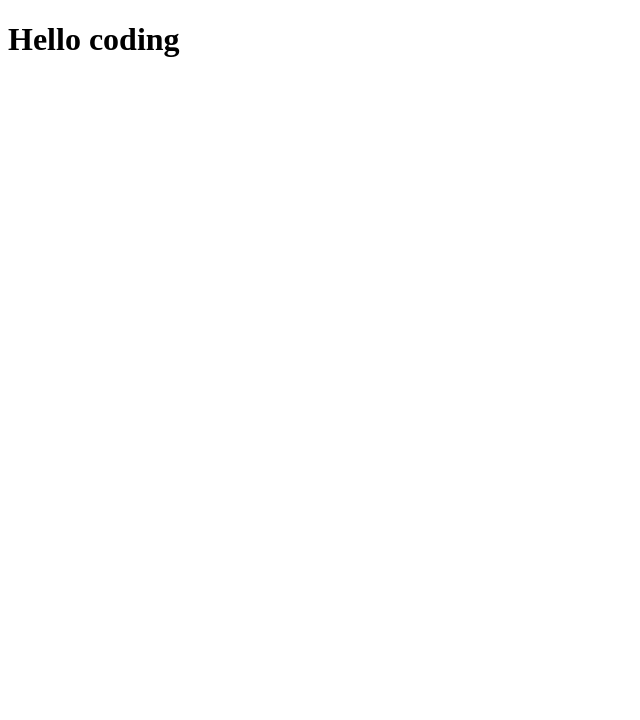
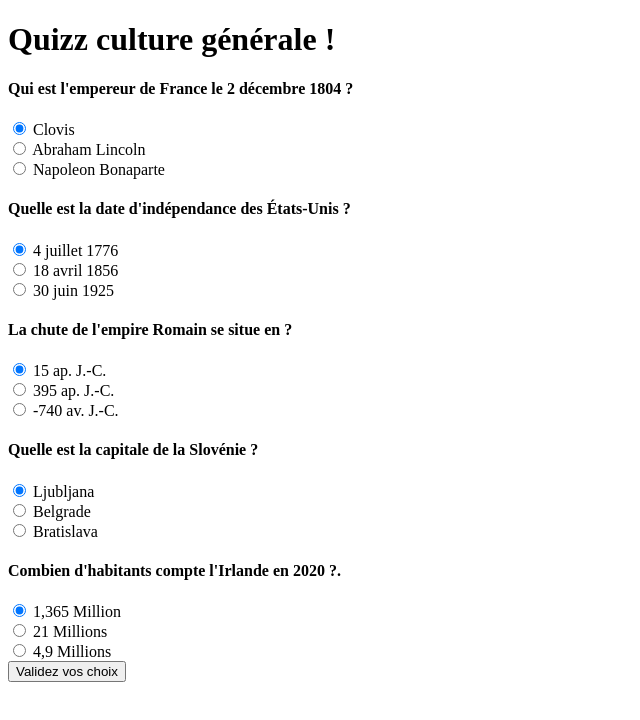
Before and after one commit to MaxLeBaboul/JsQuizz, a plain HTML site: page index.html in a window 1280 px wide. Shown: the whole page, without its empty margins (0-640 px from the left). Drawn offline with Linux system fonts and the light colour scheme.

```diff
--- a/index.html
+++ b/index.html
@@ -1,5 +1,5 @@
 <!DOCTYPE html>
-<html lang="en">
+<html lang="fr">
 <head>
     <meta charset="UTF-8">
     <meta http-equiv="X-UA-Compatible" content="IE=edge">
@@ -9,7 +9,115 @@
 </head>
 <body>
 
-<h1>Hello coding</h1>
+<h1>Quizz culture générale !</h1>
+
+<div class="container-global">
+
+    <form class="form-quizz">
+        <div class="question-block">
+            <h4>Qui est l'empereur de France le 2 décembre 1804 ? </h4>
+
+            <div>
+                <input type="radio" id="Clovis" name="q1" value="a"checked>
+                <label for="Clovis">Clovis</label>
+            </div>
+
+            <div>
+                <input type="radio" id="Lincoln" name="q1" value="b">
+                <label for="Lincoln">Abraham Lincoln</label>
+            </div>
+
+            <div>
+                <input type="radio" id="Bonaparte" name="q1" value="c">
+                <label for="Bonaparte">Napoleon Bonaparte</label>
+            </div>
+        </div>
+
+        <div class="question-block">
+            <h4>Quelle est la date d'indépendance des États-Unis ?</h4>
+            <div>
+                <input type="radio" id="date1" name="q2" value="a" checked>
+                <label for="date1">4 juillet 1776</label>
+            </div>
+
+            <div>
+                <input type="radio" id="date2" name="q2" value="b">
+                <label for="date2">18 avril 1856</label>
+            </div>
+
+            <div>
+                <input type="radio" id="date3" name="q2" value="c">
+                <label for="date3">30 juin 1925</label>
+            </div>
+        </div>
+
+        <div class="question-block">
+            <h4>La chute de l'empire Romain se situe en ?</h4>
+            <div>
+                <input type="radio" id="date4" name="q3" value="a" checked>
+                <label for="date4">15 ap. J.-C.</label>
+            </div>
+
+            <div>
+                <input type="radio" id="date5" name="q3" value="b">
+                <label for="date5">395 ap. J.-C.</label>
+            </div>
+
+            <div>
+                <input type="radio" id="date6" name="q3" value="c">
+                <label for="date6">-740 av. J.-C.</label>
+            </div>
+        </div>
+
+
+        <div class="question-block">
+            <h4>Quelle est la capitale de la Slovénie ?</h4>
+
+            <div>
+                <input type="radio" id="Ljubljana" name="q4" value="a" checked>
+                <label for="Ljubljana">Ljubljana</label>
+            </div>
+
+            <div>
+                <input type="radio" id="Belgrade" name="q4" value="b">
+                <label for="Belgrade">Belgrade</label>
+            </div>
+
+            <div>
+                <input type="radio" id="Bratislava" name="q4" value="c">
+                <label for="Bratislava">Bratislava</label>
+            </div>
+        </div>
+
+
+        <div class="question-block">
+            <h4>Combien d'habitants compte l'Irlande en 2020 ?.</h4>
+            <div>
+                <input type="radio" id="m1" name="q5" value="a"
+                    checked>
+                <label for="m1">1,365 Million</label>
+            </div>
+
+            <div>
+                <input type="radio" id="m2" name="q5" value="b">
+                <label for="m2">21 Millions</label>
+            </div>
+
+            <div>
+                <input type="radio" id="m3" name="q5" value="c">
+                <label for="m3">4,9 Millions</label>
+            </div>
+        </div>
+
+        <button type="submit">Validez vos choix</button>
+
+        <div class="restultats">
+            <h2></h2>
+            <p class="aide"></p>
+            <p class="note"></p>
+        </div>
+    </form>
+</div>
     <script src="app.js"></script>
 </body>
 </html>
```
